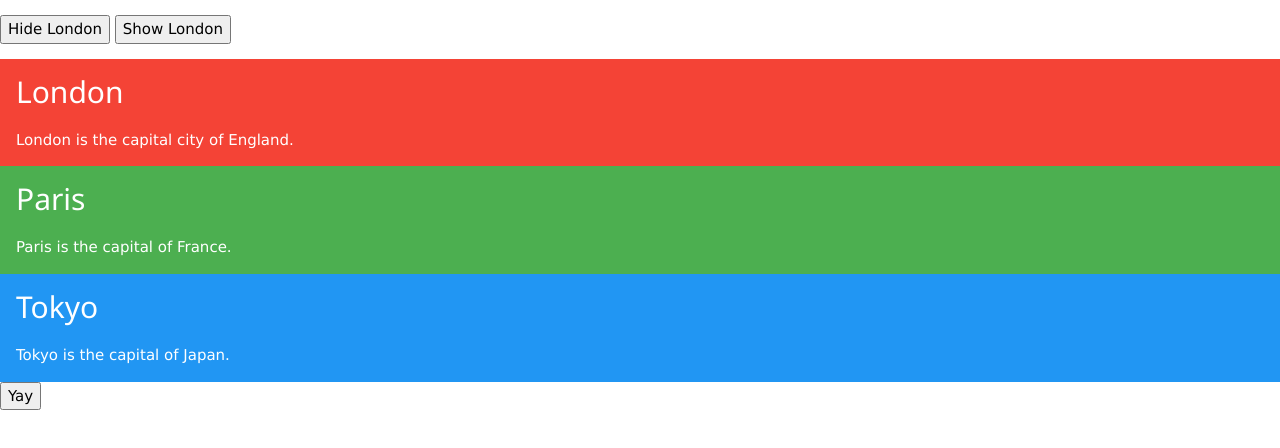
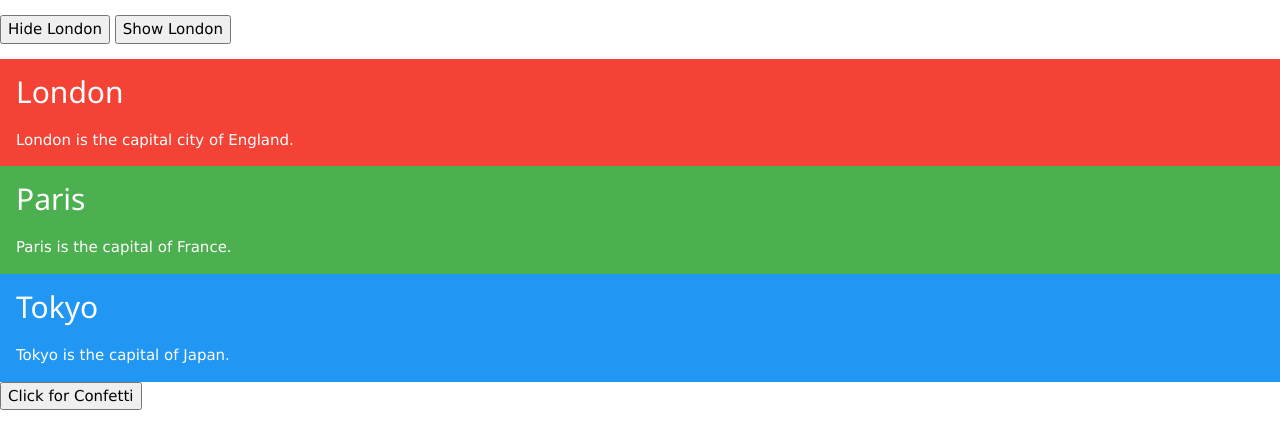
Before and after one commit to parkwillz/hw6-4013, a plain HTML site: page index.html in a window 1280 px wide. Drawn offline with nearby package versions, Linux system fonts and the light colour scheme.

Commit message:
Update index.html

```diff
--- a/index.html
+++ b/index.html
@@ -35,7 +35,7 @@
 </div>
 
     <div class="button-wrapper">
-      <button class="confetti-button">Yay</button>
+      <button class="confetti-button">Click for Confetti</button>
     </div>
     <script src="https://cdn.jsdelivr.net/npm/canvas-confetti@1.6.0/dist/confetti.browser.min.js"></script>
     <script>
```
